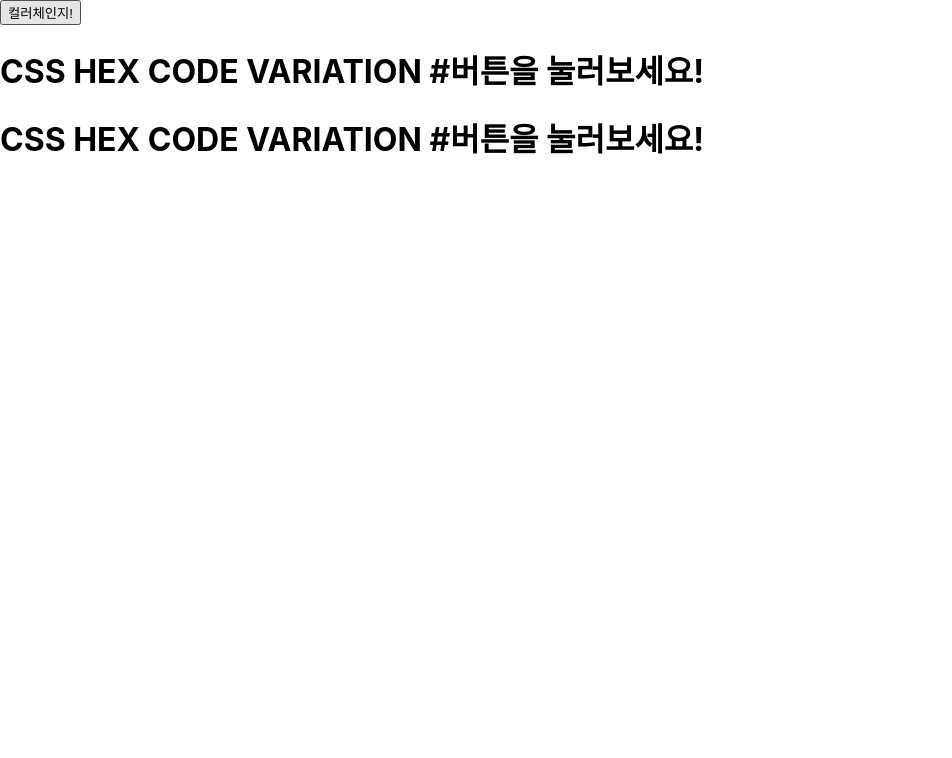
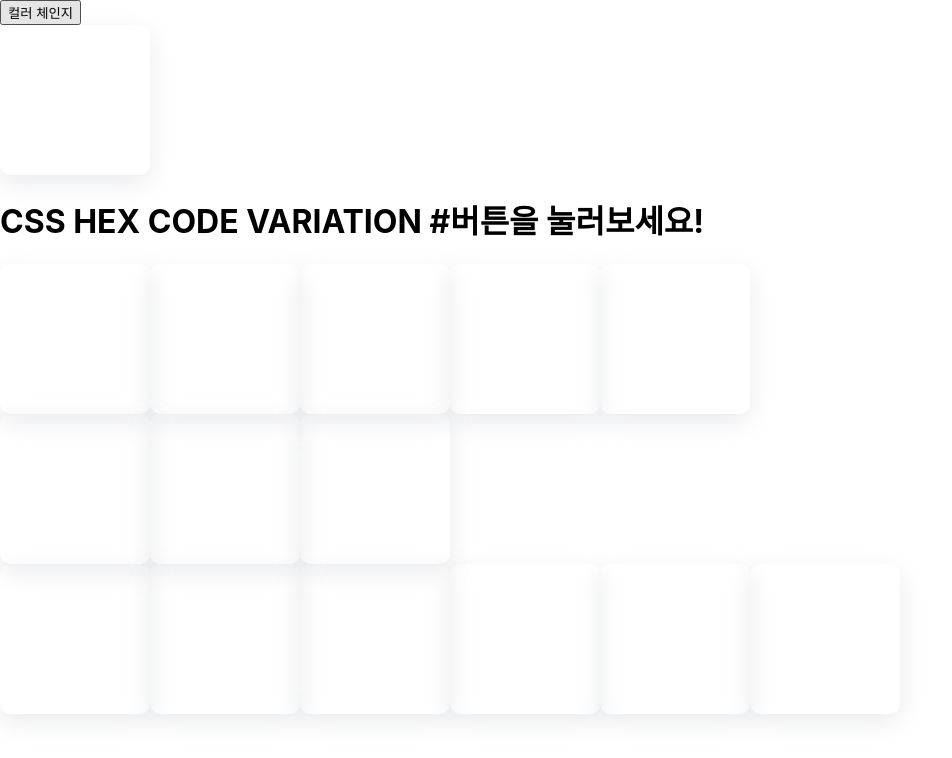
Before and after one commit to twolove-sarang/cssColor-ariation, a React (Create React App) app: page / in a window 1280 px wide. Shown: the top 758 px of the page, without its empty margins (0-952 px from the left). Built offline with nearby package versions, Linux system fonts and the light colour scheme.

Commit message:
3rd commit

```diff
--- a/src/App.css
+++ b/src/App.css
@@ -1,11 +1,10 @@
-.contact {
-  width: 700px;
-  margin-left: auto;
-  margin-right: auto;
-  text-align: center;
+.recommendColor {
+  width: 150px;
+  height: 150px;
+  border-radius: 10px;
+  box-shadow: rgba(149, 157, 165, 0.2) 0px 8px 24px;
 }
 
-.mainSection {
+.flexColor {
   display: flex;
-  justify-content: space-between;
 }
--- a/src/App.js
+++ b/src/App.js
@@ -1,15 +1,15 @@
 import "./App.css";
+import RandomColor from "./component/RandomColor";
 import { useState } from "react";
 
+// a~f까지 넣기v
+// - 알파벳, 숫자 섞기
+// - 숫자만 나올수도 있다.
+// - 알파벳만 나올수도 있다.
+// 6자리 이하 안나오게 하기v
+// 3가지 컬러 바리에이션 만들기(조합 색상, 그라데이션, 랜덤색상)
+
 function App() {
-  const [change, setChange] = useState("버튼을 눌러보세요!");
-  //a~f까지 넣기
-  // - 알파벳, 숫자 섞기
-  // - 숫자만 나올수도 있다.
-  // - 알파벳만 나올수도 있다.
-  //6자리 이하 안나오게 하기v
-  //3가지 컬러 바리에이션 만들기(조합 색상, 그라데이션, 랜덤색상)
-  // const randomSet = Math.floor(Math.random() * 1000000).toString();
   const alphabet = [
     "a",
     "b",
@@ -28,6 +28,21 @@ function App() {
     "8",
     "9",
   ];
+  const [colorChange, setColorChange] = useState("버튼을 눌러보세요!");
+  const [reSort1, setReSort1] = useState("null");
+  const [reSort2, setReSort2] = useState("null");
+  const [reSort3, setReSort3] = useState("null");
+  const [reSort4, setReSort4] = useState("null");
+  const [reSort5, setReSort5] = useState("null");
+  const [reSort6, setReSort6] = useState("null");
+  const [reSort7, setReSort7] = useState("null");
+  const [reSort8, setReSort8] = useState("null");
+  const [reSort9, setReSort9] = useState("null");
+  const [reSort10, setReSort10] = useState("null");
+  const [reSort11, setReSort11] = useState("null");
+  const [reSort12, setReSort12] = useState("null");
+  const [reSort13, setReSort13] = useState("null");
+  const [reSort14, setReSort14] = useState("null");
   const randomColor = () => {
     const resultDigit = [];
     for (let i = 1; i <= 6; i++) {
@@ -35,16 +50,73 @@ function App() {
         alphabet[Math.floor(Math.random() * alphabet.length)];
       resultDigit.push(randomAlphabet);
     }
-    setChange(resultDigit.join(""));
+    setColorChange(resultDigit.join(""));
+
+    //2개씩 나눠 재조합
+    const reSort1 = resultDigit.slice(0, 2).join("");
+    const reSort2 = resultDigit.slice(2, 4).join("");
+    const reSort3 = resultDigit.slice(4, 6).join("");
+
+    const reSorted1 = reSort1 + reSort3 + reSort2;
+    const reSorted2 = reSort2 + reSort1 + reSort3;
+    const reSorted3 = reSort2 + reSort3 + reSort1;
+    const reSorted4 = reSort3 + reSort1 + reSort2;
+    const reSorted5 = reSort3 + reSort2 + reSort1;
+
+    const reSorted6 = reSort1 + reSort1 + reSort1;
+    const reSorted7 = reSort2 + reSort2 + reSort2;
+    const reSorted8 = reSort3 + reSort3 + reSort3;
+
+    const reSorted9 = reSort1 + reSort1 + reSort2;
+    const reSorted10 = reSort1 + reSort1 + reSort3;
+    const reSorted11 = reSort2 + reSort2 + reSort1;
+    const reSorted12 = reSort2 + reSort2 + reSort3;
+    const reSorted13 = reSort3 + reSort3 + reSort1;
+    const reSorted14 = reSort3 + reSort3 + reSort2;
+
+    setReSort1(reSorted1);
+    setReSort2(reSorted2);
+    setReSort3(reSorted3);
+    setReSort4(reSorted4);
+    setReSort5(reSorted5);
+    setReSort6(reSorted6);
+    setReSort7(reSorted7);
+    setReSort8(reSorted8);
+    setReSort9(reSorted9);
+    setReSort10(reSorted10);
+    setReSort11(reSorted11);
+    setReSort12(reSorted12);
+    setReSort13(reSorted13);
+    setReSort14(reSorted14);
   };
 
   return (
     <div>
-      <button onClick={randomColor}>컬러체인지!</button>
-      <h1 style={{ color: `#${change}` }}>CSS HEX CODE VARIATION #{change}</h1>
-      <h1 style={{ color: `#${change - 1}` }}>
-        CSS HEX CODE VARIATION #{change}
+      <button onClick={randomColor}>컬러 체인지</button>
+      <RandomColor color={colorChange} />
+      <h1 style={{ color: `#${colorChange}` }}>
+        CSS HEX CODE VARIATION #{colorChange}
       </h1>
+      <div className="flexColor">
+        <RandomColor color={reSort1} />
+        <RandomColor color={reSort2} />
+        <RandomColor color={reSort3} />
+        <RandomColor color={reSort4} />
+        <RandomColor color={reSort5} />
+      </div>
+      <div className="flexColor">
+        <RandomColor color={reSort6} />
+        <RandomColor color={reSort7} />
+        <RandomColor color={reSort8} />
+      </div>
+      <div className="flexColor">
+        <RandomColor color={reSort9} />
+        <RandomColor color={reSort10} />
+        <RandomColor color={reSort11} />
+        <RandomColor color={reSort12} />
+        <RandomColor color={reSort13} />
+        <RandomColor color={reSort14} />
+      </div>
     </div>
   );
 }
--- /dev/null
+++ b/src/component/RandomColor.js
@@ -0,0 +1,14 @@
+import React from "react";
+
+const RandomColor = ({ color }) => {
+  return (
+    <div>
+      <div
+        className="recommendColor"
+        style={{ backgroundColor: `#${color}` }}
+      ></div>
+    </div>
+  );
+};
+
+export default RandomColor;
```
